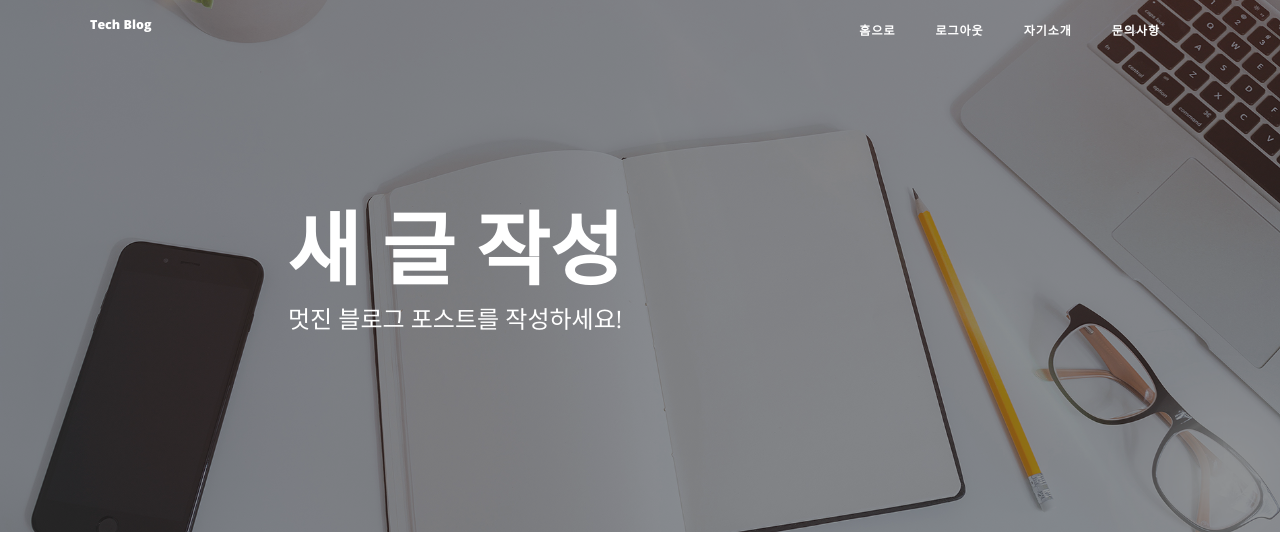
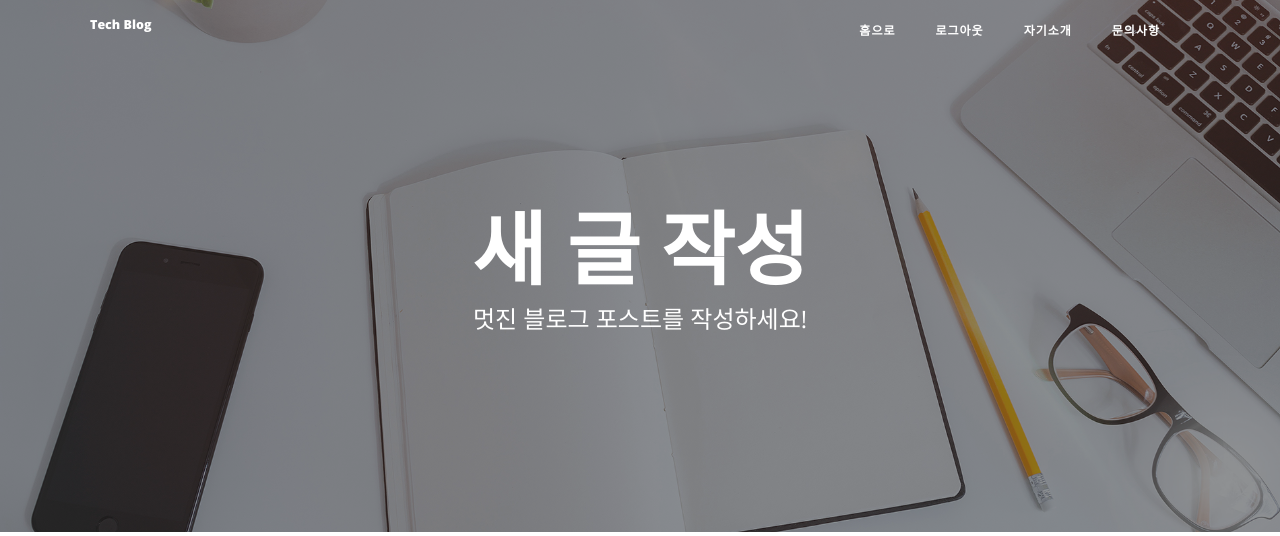
Before and after one commit to Ahnhyeongkyu/My_Blog, a Flask app: page /new-post in a window 1280 px wide. Shown: the top 536 px of the page. Run offline with Flask 3, Linux system fonts and the light colour scheme; a user stored in the database is signed in; some libraries are stand-ins or nearby versions.

Commit message:
change edit

```diff
--- a/main.py
+++ b/main.py
@@ -216,7 +216,6 @@ def edit_post(post_id):
     edit_form = CreatePostForm(
         title=post.title,
         subtitle=post.subtitle,
-        img_url=post.img_url,
         author=post.author,
         body=post.body
     )
--- a/templates/make-post.html
+++ b/templates/make-post.html
@@ -7,7 +7,7 @@
   <header class="masthead" style="background-image: url('{{ url_for('static', filename='img/edit-bg.jpg')}}')">
     <div class="overlay"></div>
     <div class="container">
-      <div class "row">
+      <div class="row">
         <div class="col-lg-8 col-md-10 mx-auto">
           <div class="page-heading">
             {% if is_edit: %}
```
